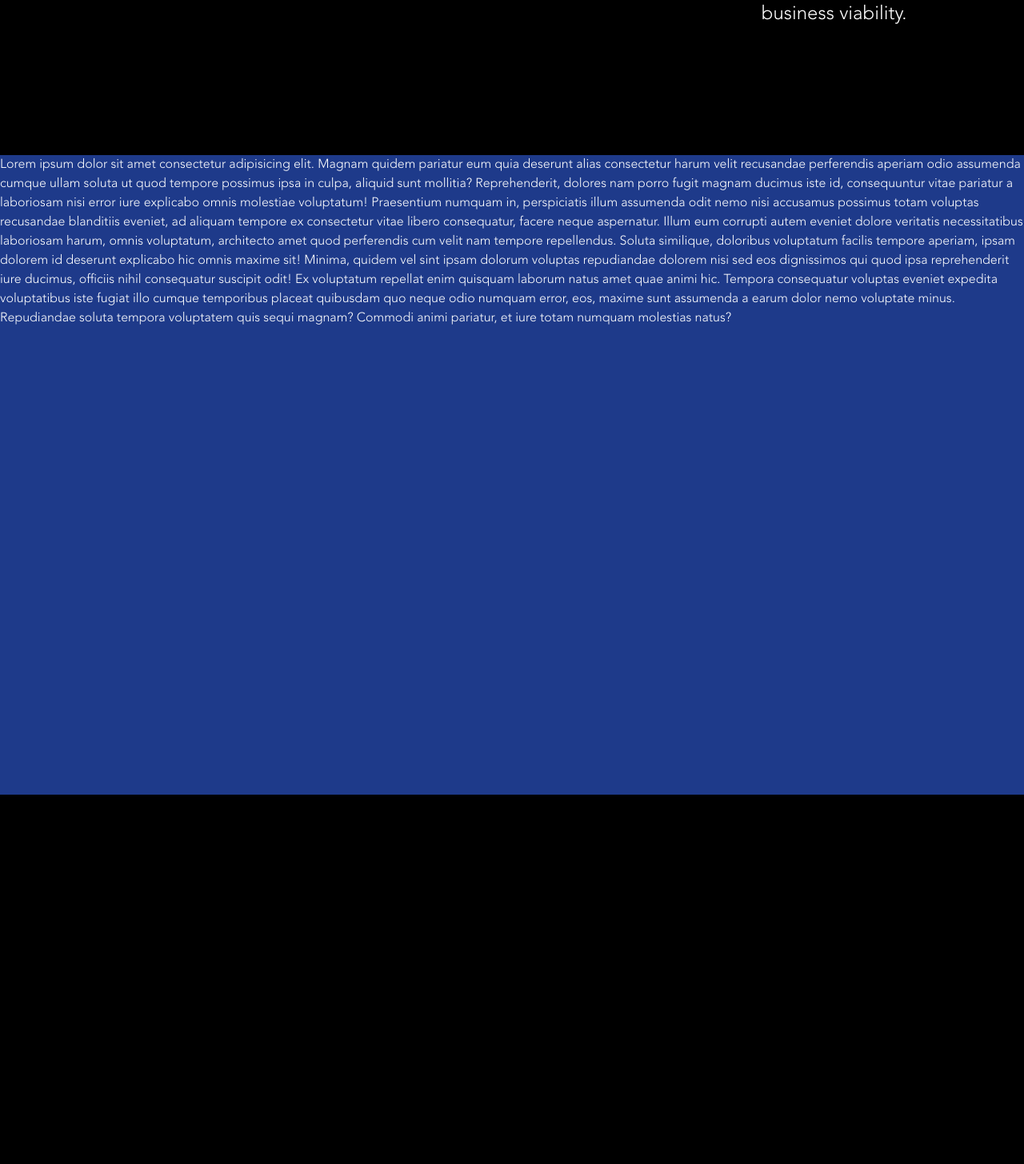
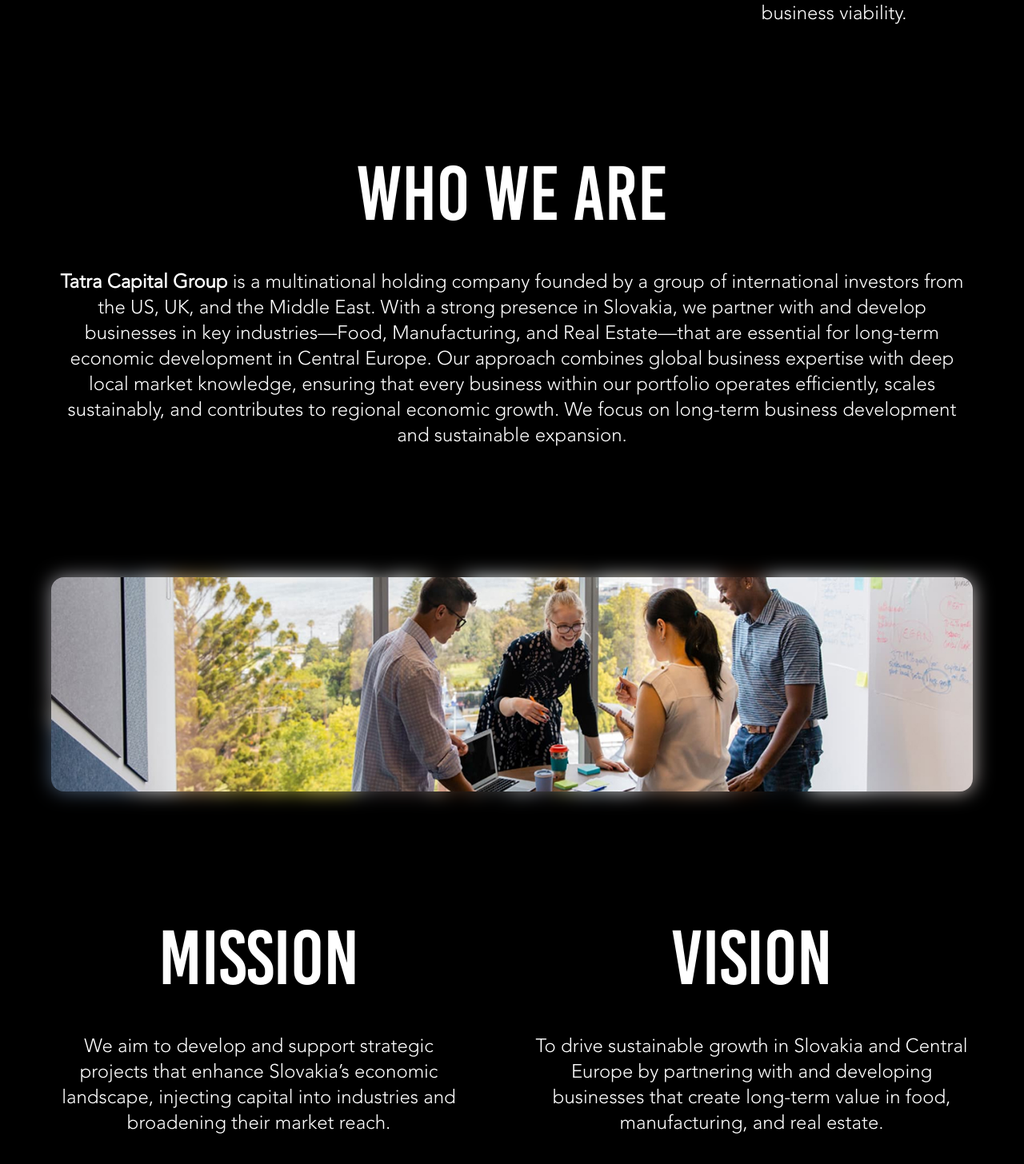
Before and after one commit to dizer2/tatracapitalgroup, a Next.js app: page / in a window 1280 px wide. Shown: the part 1306-2762 px from the top of the page at 80% size. Before the commit the page ends 2300 px from the top, so only its background shows below. Built offline with nearby package versions, Linux system fonts and the light colour scheme; no server answers.

Commit message:
feat: add abou-us page

```diff
--- a/components/pages/home/about-us-page.tsx
+++ b/components/pages/home/about-us-page.tsx
@@ -1,9 +1,67 @@
-import React from 'react'
+import Image from 'next/image'
 
 export default function AboutUs() {
 	return (
-		<div className='w-full h-screen bg-blue-900'>
-			Lorem ipsum dolor sit amet consectetur adipisicing elit. Magnam quidem pariatur eum quia deserunt alias consectetur harum velit recusandae perferendis aperiam odio assumenda cumque ullam soluta ut quod tempore possimus ipsa in culpa, aliquid sunt mollitia? Reprehenderit, dolores nam porro fugit magnam ducimus iste id, consequuntur vitae pariatur a laboriosam nisi error iure explicabo omnis molestiae voluptatum! Praesentium numquam in, perspiciatis illum assumenda odit nemo nisi accusamus possimus totam voluptas recusandae blanditiis eveniet, ad aliquam tempore ex consectetur vitae libero consequatur, facere neque aspernatur. Illum eum corrupti autem eveniet dolore veritatis necessitatibus laboriosam harum, omnis voluptatum, architecto amet quod perferendis cum velit nam tempore repellendus. Soluta similique, doloribus voluptatum facilis tempore aperiam, ipsam dolorem id deserunt explicabo hic omnis maxime sit! Minima, quidem vel sint ipsam dolorum voluptas repudiandae dolorem nisi sed eos dignissimos qui quod ipsa reprehenderit iure ducimus, officiis nihil consequatur suscipit odit! Ex voluptatum repellat enim quisquam laborum natus amet quae animi hic. Tempora consequatur voluptas eveniet expedita voluptatibus iste fugiat illo cumque temporibus placeat quibusdam quo neque odio numquam error, eos, maxime sunt assumenda a earum dolor nemo voluptate minus. Repudiandae soluta tempora voluptatem quis sequi magnam? Commodi animi pariatur, et iure totam numquam molestias natus?
+		<div className='w-full h-screen2xl:px-20 lg:px-16 md:px-10 px-10'>
+			<div className='md:mb-40 mb-20'>
+				<h3 className='font-bebas lg:text-8xl text-6xl text-center md:mb-12 mb-6  text-white'>
+					Who We Are
+				</h3>
+				<p className='md:text-2xl text-lg text-center'>
+					<span className='font-bold'>Tatra Capital Group</span> is a
+					multinational holding company founded by a group of international
+					investors from the US, UK, and the Middle East. With a strong presence
+					in Slovakia, we partner with and develop businesses in key
+					industries—Food, Manufacturing, and Real Estate—that are essential for
+					long-term economic development in Central Europe. Our approach
+					combines global business expertise with deep local market knowledge,
+					ensuring that every business within our portfolio operates
+					efficiently, scales sustainably, and contributes to regional economic
+					growth. We focus on long-term business development and sustainable
+					expansion.
+				</p>
+			</div>
+
+			<div className='md:mb-40 mb-20 relative'>
+				<Image
+					src={'/images/assets/landing/aboutUs/main.jpg'}
+					width={1920}
+					height={1080}
+					alt='main'
+					className='w-full sm:h-auto h-40 rounded-2xl absolute z-10 object-cover'
+				/>
+
+				<Image
+					src={'/images/assets/landing/aboutUs/main.jpg'}
+					width={1920}
+					height={1080}
+					alt='main'
+					className='w-full sm:h-auto rounded-2xl h-40 blur-md object-cover'
+				/>
+			</div>
+
+			<div className='md:flex md:flex-row flex-col md:justify-between md:gap-20 mb-40'>
+				<div>
+					<h3 className='font-bebas lg:text-8xl text-6xl text-center md:mb-12 mb-6 text-white'>
+						Mission
+					</h3>
+					<p className='md:text-2xl text-lg text-center'>
+						We aim to develop and support strategic projects that enhance
+						Slovakia’s economic landscape, injecting capital into industries and
+						broadening their market reach.
+					</p>
+				</div>
+				<div className='md:mt-0 mt-6'>
+					<h3 className='font-bebas lg:text-8xl text-6xl text-center md:mb-12 mb-6 text-white'>
+						Vision
+					</h3>
+					<p className='md:text-2xl text-lg text-center'>
+						To drive sustainable growth in Slovakia and Central Europe by
+						partnering with and developing businesses that create long-term
+						value in food, manufacturing, and real estate.
+					</p>
+				</div>
+			</div>
 		</div>
 	)
 }
```
Also changed, not shown: public/images/assets/landing/aboutUs/main.jpg (added).
